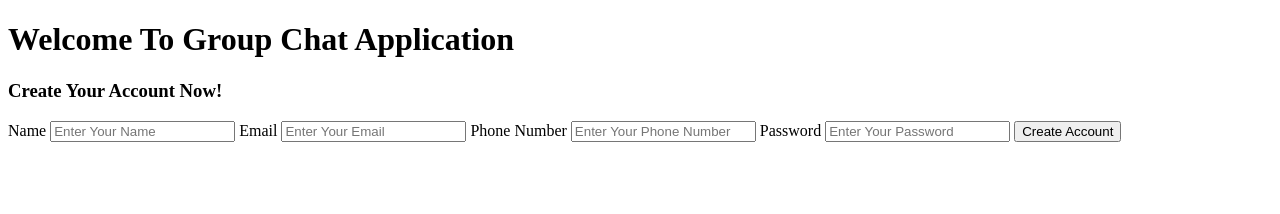
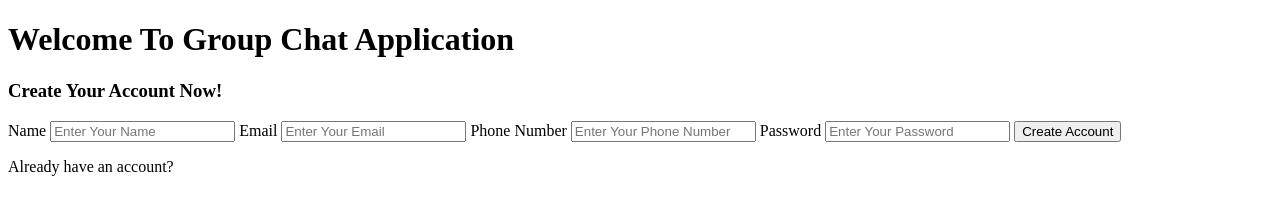
Before and after one commit to zenosinghsama/Group-Chat-Application, a plain HTML site: page index.html in a window 1280 px wide. Drawn offline with Linux system fonts and the light colour scheme.

Commit message:
Group Chat App

```diff
--- a/index.html
+++ b/index.html
@@ -25,6 +25,7 @@
             </button>
         </form>
 
+        <p>Already have an account?</p>
     </div>
 
 </body>
```
